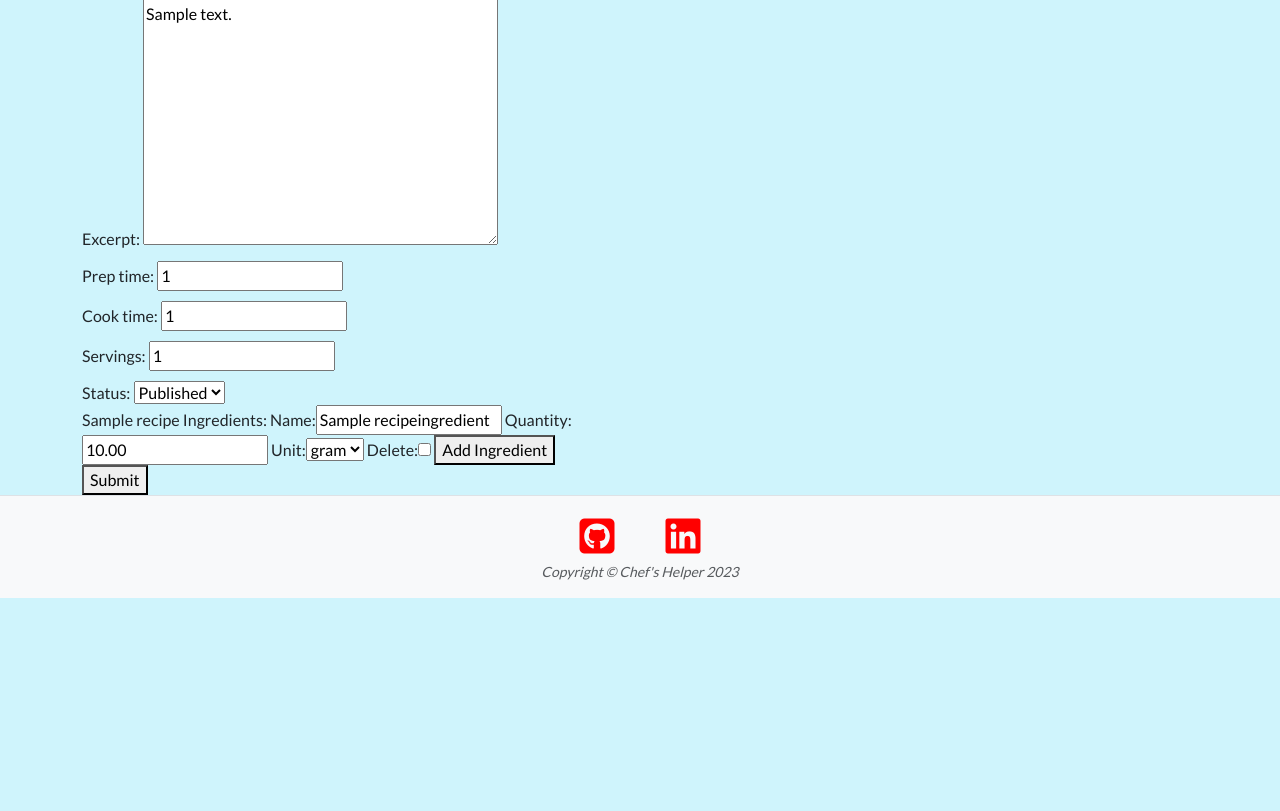
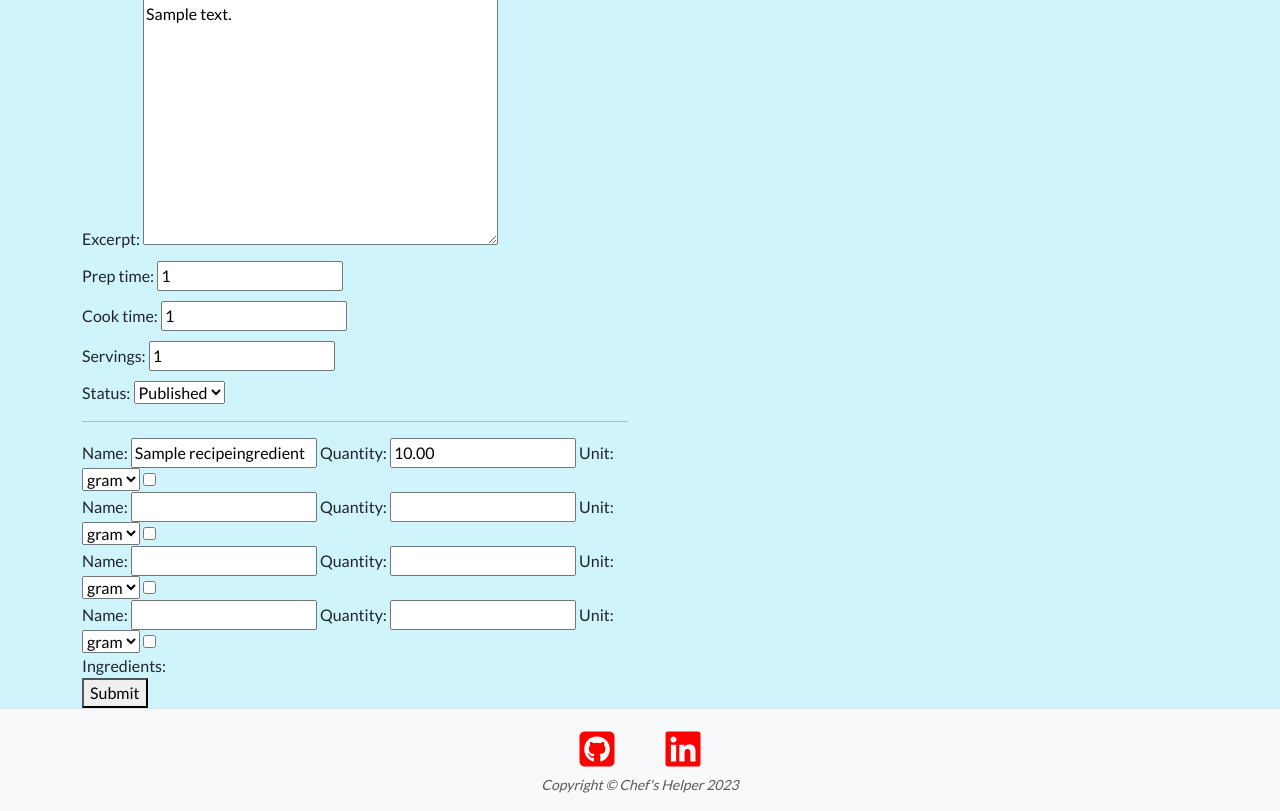
Before and after one commit to ObiOne84/django-chefs-helper, a Django app: a page that uses templates/update_recipe.html in a window 1280 px wide. Shown: the part 458-1269 px from the top of the page. Before the commit the page ends 1056 px from the top, so only its background shows below. Run offline with Django 3.2, Linux system fonts and the light colour scheme; tables that the repository leaves empty hold one stand-in row (values such as "Sample post"); some libraries are stand-ins or nearby versions.

Commit message:
Add functionality to upodate recipe with additional ingredients

```diff
--- a/recipes/forms.py
+++ b/recipes/forms.py
@@ -63,10 +63,17 @@ class AddRecipeForm(forms.ModelForm):
             can_delete=True,
             can_delete_extra = True,
         )
-        # min_num=1, validate_min=True
 
         # Pass instance=self.instance to formset to link it to the Recipe instance
         self.ingredient_formset = IngredientFormSet(*args, **kwargs, instance=self.instance)
+
+         # Add class to the formset fields
+        for form in self.ingredient_formset.forms:
+            form.fields['name'].widget.attrs['class'] = 'ingredient-name'
+            form.fields['quantity'].widget.attrs['class'] = 'ingredient-quantity'
+            form.fields['unit'].widget.attrs['class'] = 'ingredient-unit'
+            form.fields['DELETE'].required = False
+
 
     # instruction_step = forms.CharField(
     #     widget=forms.TextInput(attrs={'class': 'steps'})
--- a/recipes/views.py
+++ b/recipes/views.py
@@ -203,7 +203,7 @@ class AddRecipeView(FormView):
 
 class UpdateRecipeView(View):
     template_name = 'update_recipe.html'
-    IngredientFormSet = inlineformset_factory(Recipe, RecipeIngredient, form=AddIngredientForm, extra=0)
+    IngredientFormSet = inlineformset_factory(Recipe, RecipeIngredient, form=AddIngredientForm, extra=3)
 
     def get(self, request, slug):
         recipe = get_object_or_404(Recipe, slug=slug)
@@ -224,7 +224,15 @@ class UpdateRecipeView(View):
     def post(self, request, slug):
         recipe = get_object_or_404(Recipe, slug=slug)
         update_recipe_form = UpdateRecipeForm(request.POST, instance=recipe)
-        ingredient_formset = self.IngredientFormSet(request.POST, instance=recipe)
+        ingredient_formset = self.IngredientFormSet(
+            request.POST, instance=recipe, queryset=RecipeIngredient.objects.none()
+            )
+
+        for form in ingredient_formset:
+            form.fields['name'].widget.attrs['class'] = 'ingredient-name'
+            form.fields['quantity'].widget.attrs['class'] = 'ingredient-quantity'
+            form.fields['unit'].widget.attrs['class'] = 'ingredient-unit'
+            form.fields['DELETE'].required = False
 
         if update_recipe_form.is_valid() and ingredient_formset.is_valid():
             update_recipe_form.save()
--- a/static/css/style.css
+++ b/static/css/style.css
@@ -139,21 +139,26 @@ form.signup ul li {
 
 /* Add recipe style */
 /* Hide the checkbox */
-.formset-row input[type="checkbox"] {
+/* .formset-row input[type="checkbox"] {
     display: none;
-}
+} */
 #always-on {
     display: block;
 }
 
-.hide {
+/* .hide {
     display: none;
-}
+} */
 
 .show {
     display: block;
 }
 
+.ingredient-name,
+.ingredient-quantity,
+.ingredient-unit {
+    background-color: red;
+}
 
 /* Styles for the printed version */
 
--- a/static/js/script.js
+++ b/static/js/script.js
@@ -69,8 +69,19 @@ $(document).ready(function () {
 
 
     // Hides all ingredient fields, and marke them for delegit co
-    $(".formset-row").not(":first").removeClass('show').addClass('hide');
-    $(".formset-row").not(":first").find("[name$='-DELETE']").prop('checked', true);
+    // $(".formset-row").not(":first").removeClass('show').addClass('hide');
+    // $(".formset-row").not(":first").find("[name$='-DELETE']").prop('checked', true);
+    $("#ingredient-formset-container").find('.formset-row').each(function () {
+        var nameField = $(this).find('input[name$="name"]');
+        var quantityField = $(this).find('input[name$="quantity"]');
+        var unitField = $(this).find('select[name$="unit"]');
+
+        if (!nameField.val() && !quantityField.val()) {
+            console('some value is here');
+        } else {
+            console.log('Some data');
+        }
+    });
 
     // // Add ingredient
     $("#ingredient-formset-container").on("click", ".add-ingredient", function () {
@@ -85,6 +96,7 @@ $(document).ready(function () {
         } else {
             // If no hidden rows are available, you can choose to do nothing or provide some feedback
             console.log("No hidden rows available");
+            formsetRow.find("[name$='-DELETE']").prop('checked', true);
         }
     });
 
--- a/templates/update_recipe.html
+++ b/templates/update_recipe.html
@@ -12,40 +12,52 @@
                 {% csrf_token %}
 
                 {{ update_recipe_form.as_p }}
-
-                <div>
+                <hr>
+                <div id="ingredient-formset-container">
 
                     {{ ingredient_formset.management_form }}
-                    {{ ingredient_formset.non_form_errors }}
-                    {{ recipe.title }} Ingredients:
-                    {{ ingredient_formset.as_table }}
-                    <!-- Add a button to dynamically add new forms -->
-                    <button type="button" id="add-ingredient">Add Ingredient</button>
-                </div>
 
-                <button type="submit">Submit</button>
+                    {% for form in ingredient_formset %}
+                    <div class="formset-row show">
+                        {{ form.name.label_tag }}
+                        {{ form.name }}
+                        {{ form.name.errors }}
+                        {{ form.quantity.label_tag }}
+                        {{ form.quantity }}
+                        {{ form.quantity.errors }}
+                        {{ form.unit.label_tag }}
+                        {{ form.unit }}
+                        {{ form.unit.errors }}
+                        {{ form.DELETE }} {# Include the DELETE input for each formset row #}
+                        {{ form.id }}
+                        </div>
+                        {% endfor %}
+
+
+                        Ingredients:
+                        <!-- {{ ingredient_formset.as_p }} -->
+
+                        <div>
+                            {% if ingredient_formset.errors %}
+
+                            <div class="alert alert-danger" role="alert">
+                                <strong>Formset Errors:</strong>
+                                <ul>
+                                    {% for error in ingredient_formset.errors %}
+                                    <li>{{ error }}</li>
+                                    {% endfor %}
+                                </ul>
+                            </div>
+                            {% endif %}
+                        </div>
+
+                        <button type="submit">Submit</button>
             </form>
-
-            <!-- <hr>
-            <h1>Update Recipe</h1>
-            <form method="post" enctype="multipart/form-data">
-                {% csrf_token %}
-                {{ update_recipe_form.as_p }}
-                {{ ingredient_formset.as_p }} -->
-
-            <!-- Display the formset using a loop -->
-            <!-- {% for form in update_form.ingredient_formset %}
-                {{ form.as_table }}
-                {% endfor %} -->
-
-            <!-- {{ update_form.ingredient_formset.management_form }} {# Include the management form for the formset #} -->
-            <!--
-                <button type="submit">Update Recipe</button>
-            </form> -->
-
 
         </div>
     </div>
 </div>
 
+
+
 {% endblock content %}
```
